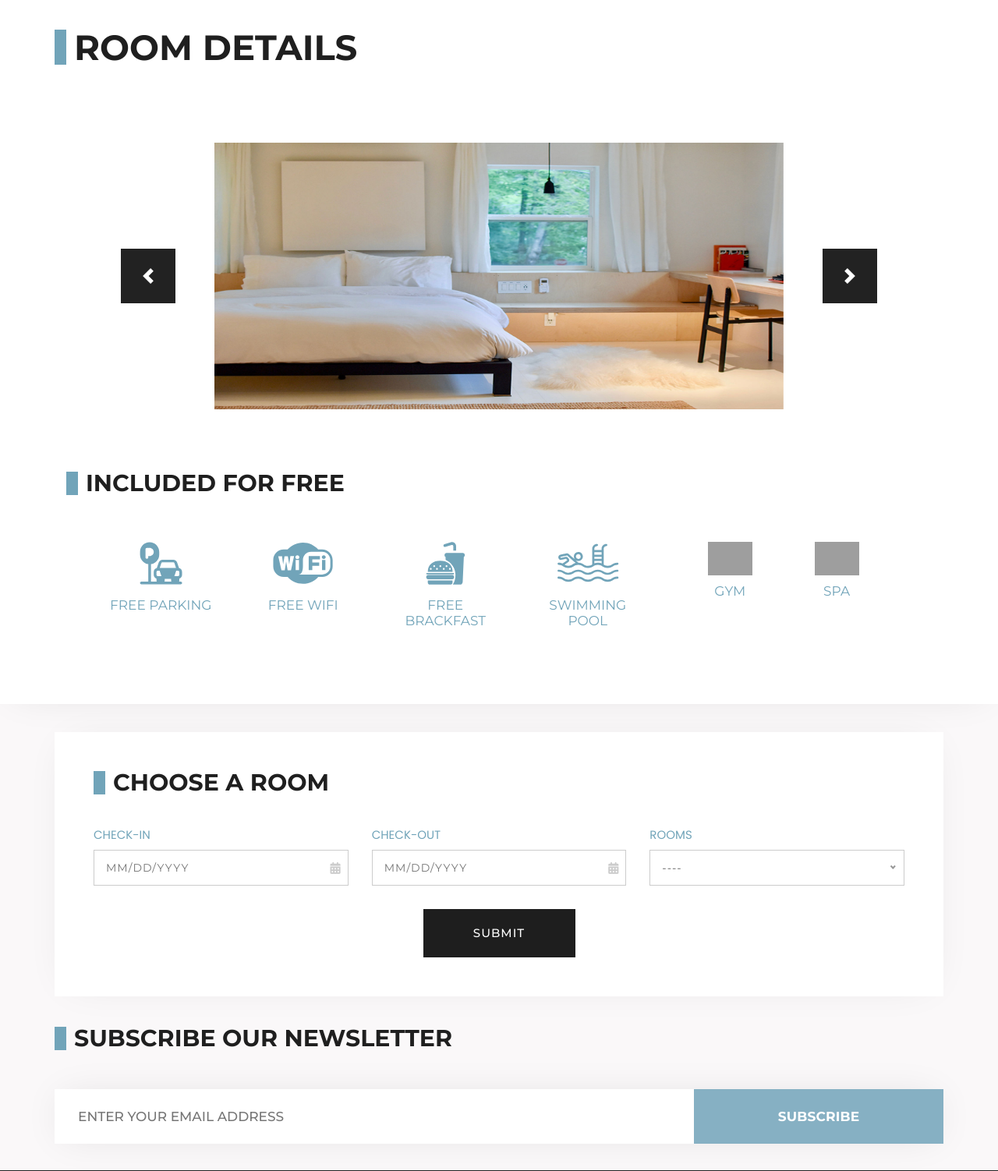
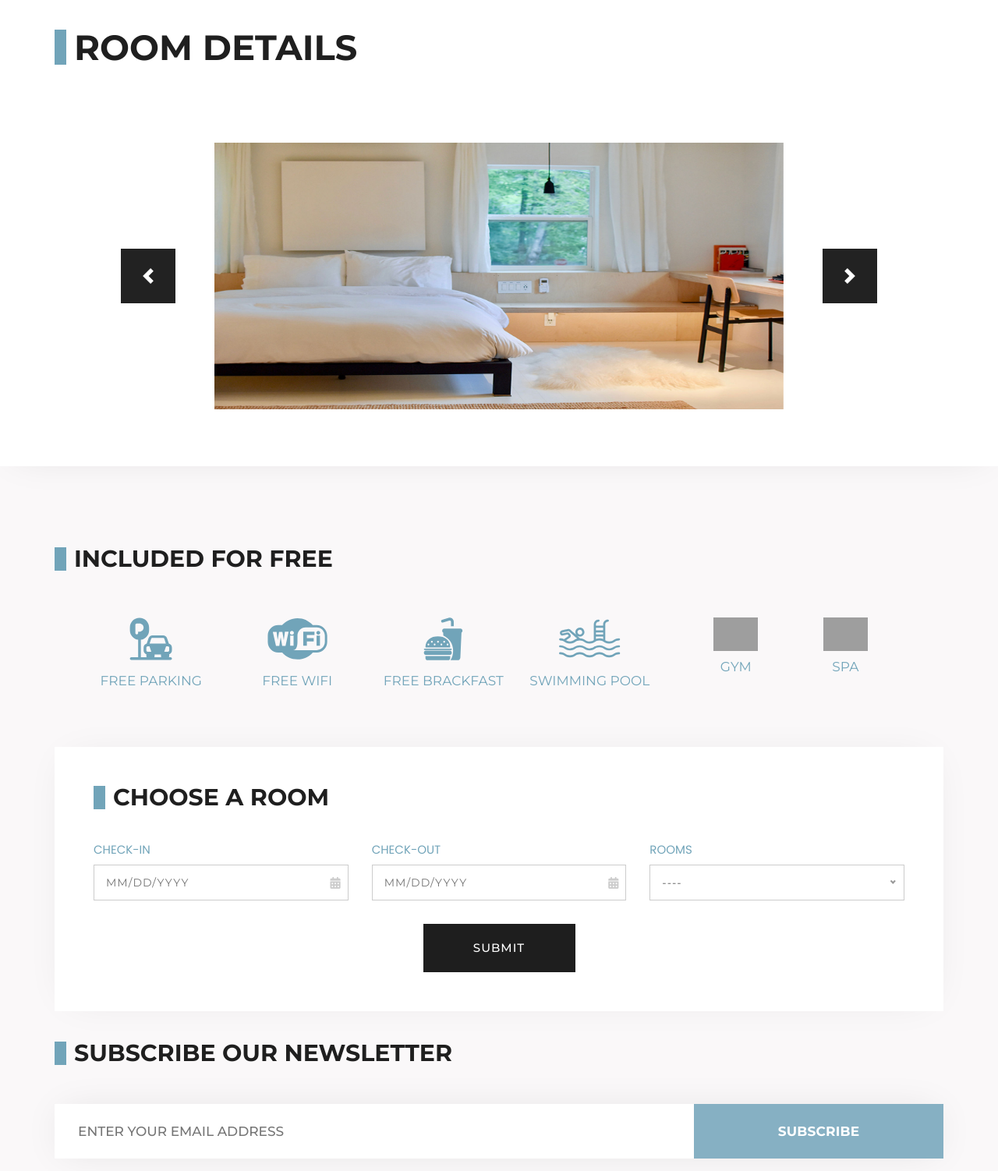
Before and after one commit to Gautam27021909/Hotel-Booking-system, a Django app: page /roomdetails/ in a window 1280 px wide. Shown: the part 398-1900 px from the top of the page at 78% size. Run offline with Django 5.2, Linux system fonts and the light colour scheme; some libraries are stand-ins or nearby versions; some web fonts are replaced; grey boxes are pictures that could not be loaded.

Commit message:
update code

```diff
--- a/hotel/management/templates/room_details.html
+++ b/hotel/management/templates/room_details.html
@@ -100,7 +100,7 @@
 
       <section class="section padding-bottom_9">
          <div class="large_container white_bg padding-top_9">
-            <div class="row" style="height: 865px;">
+            <div class="row" style="height: 560px;">
                <div class="container">
                   <div class="row">
                      <div class="col-md-6">
@@ -142,11 +142,17 @@
                         </div>
                      </div>
                   </div>
+
+               </div>
+            </div>
+         </div>
+      </section>
+
       <section>
          <div class="container">
             <div class="row">
                <div class="col-lg-12">
-                              <div class="full margin-top_5">
+                  <div class="full margin-top_0">
                      <div >
                         <div class="row">
                            <div class="col-lg-12">
@@ -277,16 +283,12 @@
             </div>
          </div>
       </section>
-               </div>
-            </div>
-         </div>
-      </section>
       <section>
          <div class="container">
             <div class="row">
                <div class="col-lg-12">
-                  <div class="full margin-top_5">
-                     <div class="white_bg_s" style="margin-top: -88px;">
+                  <div class="full margin-top_6">
+                     <div class="white_bg_s" >
                         <div class="row">
                            <div class="col-lg-12">
                               <div class="full">
```
Also changed, not shown: hotel/management/templates/booking.html (+2 -10 lines). Lines whose indentation alone changed are shown as unchanged.
